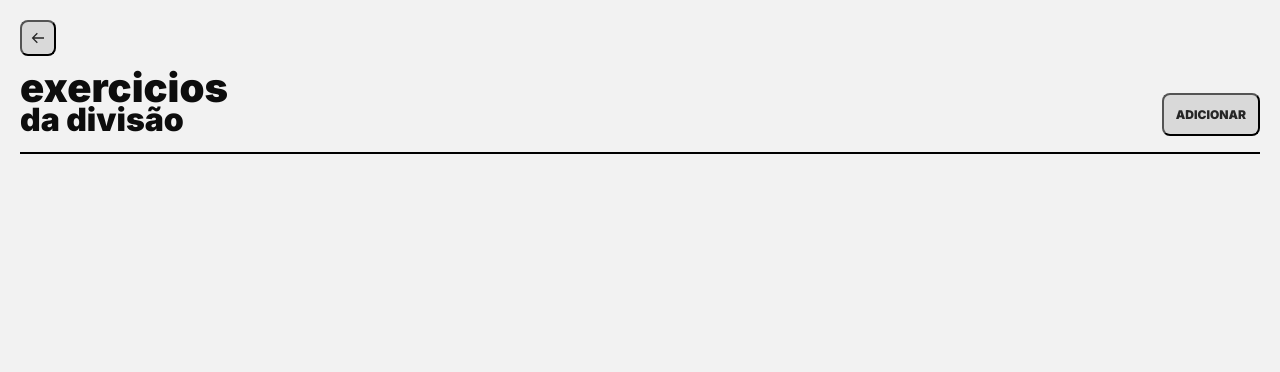
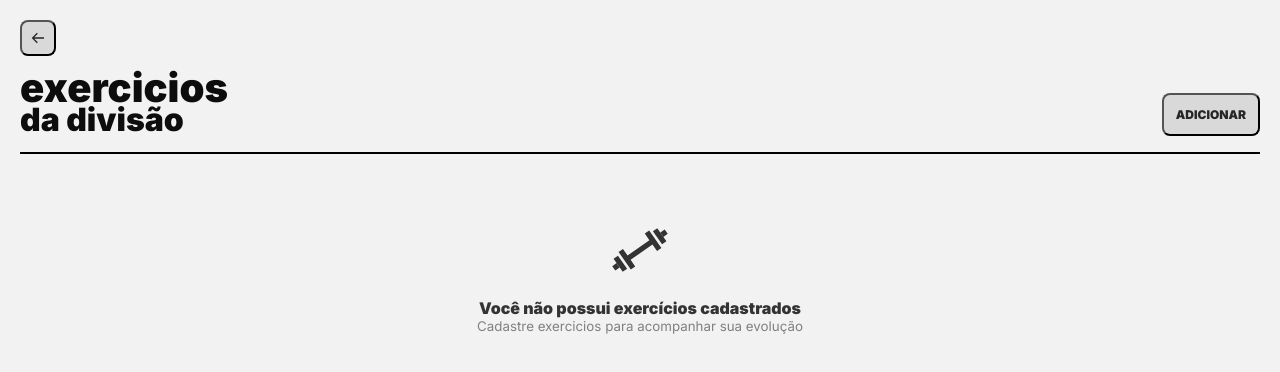
Before and after one commit to fogacadev/gym-training, a React (Vite) app: page /exercicies/1 in a window 1280 px wide. Shown: the top 372 px of the page. Built offline with nearby package versions, Linux system fonts and the light colour scheme.

Commit message:
added: empty list message

```diff
--- a/src/components/List/index.tsx
+++ b/src/components/List/index.tsx
@@ -1,6 +1,7 @@
 import { ListItem } from "./ListItem";
-import { ListContainer } from "./styles";
-
+import { EmptyContainer, ListContainer } from "./styles";
+import { CgGym } from "react-icons/cg";
+import { defaultTheme } from "../../styles/themes/default";
 type ListItem = {
     id: string;
     title: string;
@@ -17,14 +18,26 @@ interface ListProps {
     items: ListItem[];
     onClick: (id: string) => void;
     onDelete: (id: string) => void;
+    titleEmptyList?: string;
+    subtitleEmptyList?: string;
 }
 
-export function List({ items, onClick, onDelete }: ListProps) {
+export function List({ items, onClick, onDelete, titleEmptyList, subtitleEmptyList}: ListProps) {
 
     return (
         <ListContainer>
-            {items.map(item =>{
-                return(
+            {
+                (items.length === 0 && titleEmptyList) && (
+                    <EmptyContainer>
+                        <CgGym size="4rem" color={defaultTheme['gray-400']}/>
+                        <p>{titleEmptyList}</p>
+                        <small>{subtitleEmptyList}</small>
+                    </EmptyContainer>
+
+                )
+            }
+            {items.map(item => {
+                return (
                     <ListItem id={item.id}
                         title={item.title}
                         descriptionOne={item.descriptionOne}
@@ -32,7 +45,7 @@ export function List({ items, onClick, onDelete }: ListProps) {
                         details={item.details}
                         onDelete={onDelete}
                         onClick={onClick}
-                    key={item.id}/>
+                        key={item.id} />
                 )
             })}
         </ListContainer>
--- a/src/components/List/styles.ts
+++ b/src/components/List/styles.ts
@@ -6,3 +6,20 @@ export const ListContainer = styled.div`
     gap:1rem;
     flex:1;
 `;
+
+export const EmptyContainer = styled.div`
+    display:flex;
+    flex-direction: column;
+    align-items:center;
+    margin-top:2rem;
+
+    p{
+        margin-top:1rem;
+        font-weight: 900;
+        color:${props => props.theme['gray-400']};
+    }
+    small{
+        color:${props => props.theme['gray-300']};
+        font-weight: 400;
+    }
+`
--- a/src/pages/Division/index.tsx
+++ b/src/pages/Division/index.tsx
@@ -77,7 +77,12 @@ export function Division() {
             </TitleContainer>
             <Divider />
             <Subtitle>{training?.title}</Subtitle>
-            <List items={divisionItems} onClick={handleOpenItem} onDelete={handleDelete} />
+            <List
+            items={divisionItems}
+            onClick={handleOpenItem}
+            onDelete={handleDelete}
+            titleEmptyList="Você não possui divisões cadastradas"
+            subtitleEmptyList="Crie divisões para separar seu treino" />
         </Container>
     )
 }
--- a/src/pages/Evolution/index.tsx
+++ b/src/pages/Evolution/index.tsx
@@ -86,7 +86,12 @@ export function Evolutions() {
             </TitleContainer>
             <Divider />
             <Subtitle>{exercicie?.title}</Subtitle>
-            <List items={evolutionItems} onClick={handleOpenItem} onDelete={handleDelete} />
+            <List
+            items={evolutionItems}
+            onClick={handleOpenItem}
+            onDelete={handleDelete}
+            titleEmptyList="Você não possui histórico cadastrado"
+            subtitleEmptyList="Adicione o histórico diário para acompanhar sua evolução"/>
         </Container>
     )
 }
--- a/src/pages/Exercicies/index.tsx
+++ b/src/pages/Exercicies/index.tsx
@@ -76,7 +76,12 @@ export function Exercicies() {
             </TitleContainer>
             <Divider />
             <Subtitle>{division?.title}</Subtitle>
-            <List items={exercicieItems} onClick={handleOpenItem} onDelete={handleDelete} />
+            <List
+            items={exercicieItems}
+            onClick={handleOpenItem}
+            onDelete={handleDelete}
+            titleEmptyList="Você não possui exercícios cadastrados"
+            subtitleEmptyList="Cadastre exercicios para acompanhar sua evolução" />
         </Container>
     )
 }
--- a/src/pages/Home/index.tsx
+++ b/src/pages/Home/index.tsx
@@ -62,7 +62,12 @@ export function Home() {
             </TitleContainer>
 
             <Divider />
-            <List items={trainingItems} onClick={handleOpenItem} onDelete={handleDelete} />
+            <List
+            items={trainingItems}
+            titleEmptyList="Você não possui treinos cadastrados"
+            subtitleEmptyList="Crie treinos para acompanhar sua evolução"
+            onClick={handleOpenItem}
+            onDelete={handleDelete} />
         </Container>
 
     )
```
Lines whose indentation alone changed are shown as unchanged.
